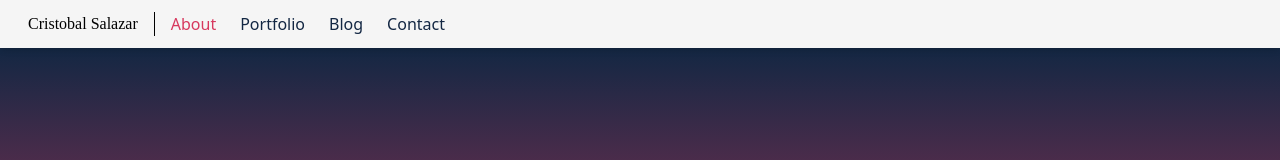
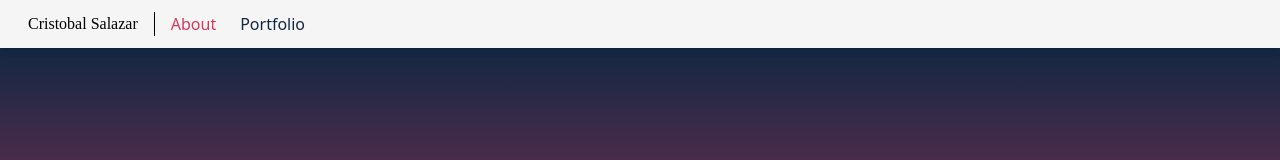
Before and after one commit to CristobalSalazar/next-site, a Next.js app: page / in a window 1280 px wide. Shown: the top 160 px of the page. Built offline with nearby package versions, Linux system fonts and the light colour scheme; a web font is replaced by a local one.

Commit message:
rm unimplemented routes

```diff
--- a/src/components/Layout.tsx
+++ b/src/components/Layout.tsx
@@ -27,16 +27,6 @@ export default function Layout(props: LayoutProps) {
             name: "Portfolio",
             route: "/portfolio",
             active: props.activeLinkName === "Portfolio",
-          },
-          {
-            name: "Blog",
-            route: "/blog",
-            active: props.activeLinkName === "Blog",
-          },
-          {
-            name: "Contact",
-            route: "/contact",
-            active: props.activeLinkName === "Contact",
           },
         ]}
       />
```
